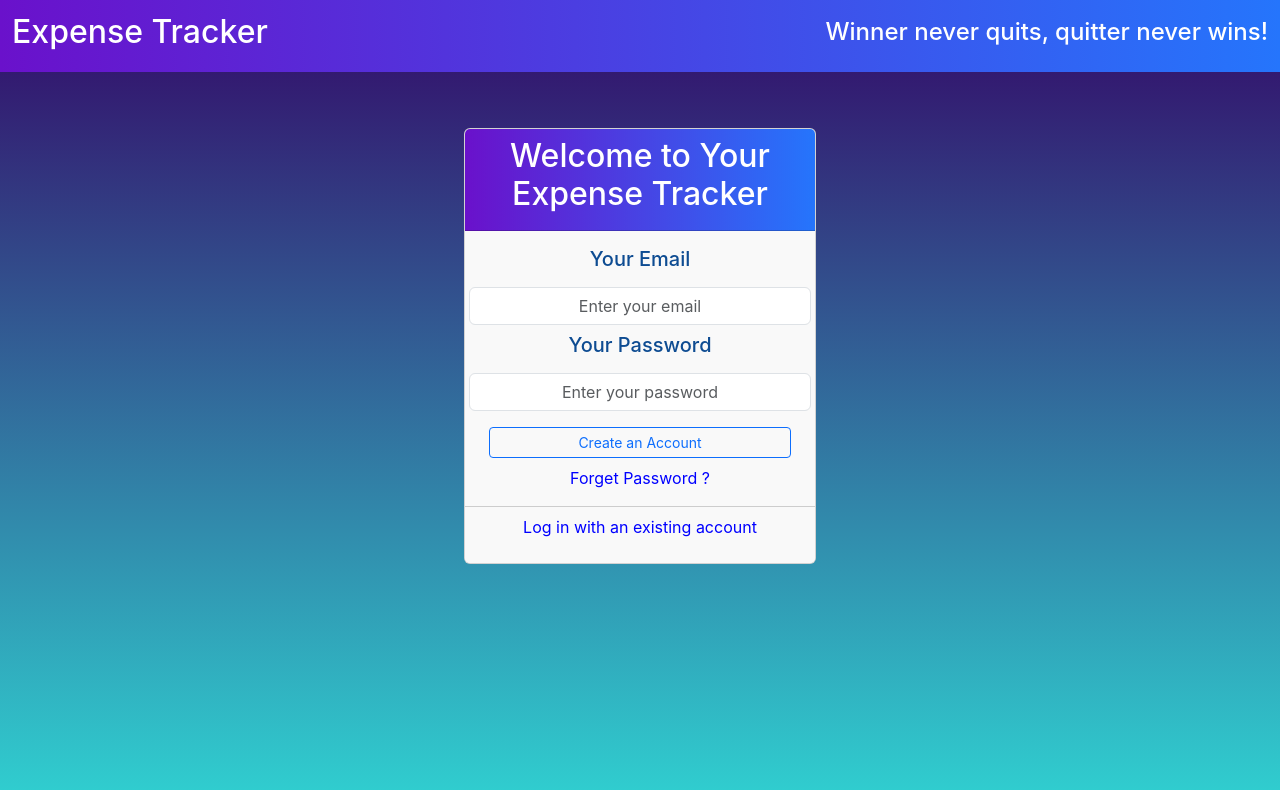
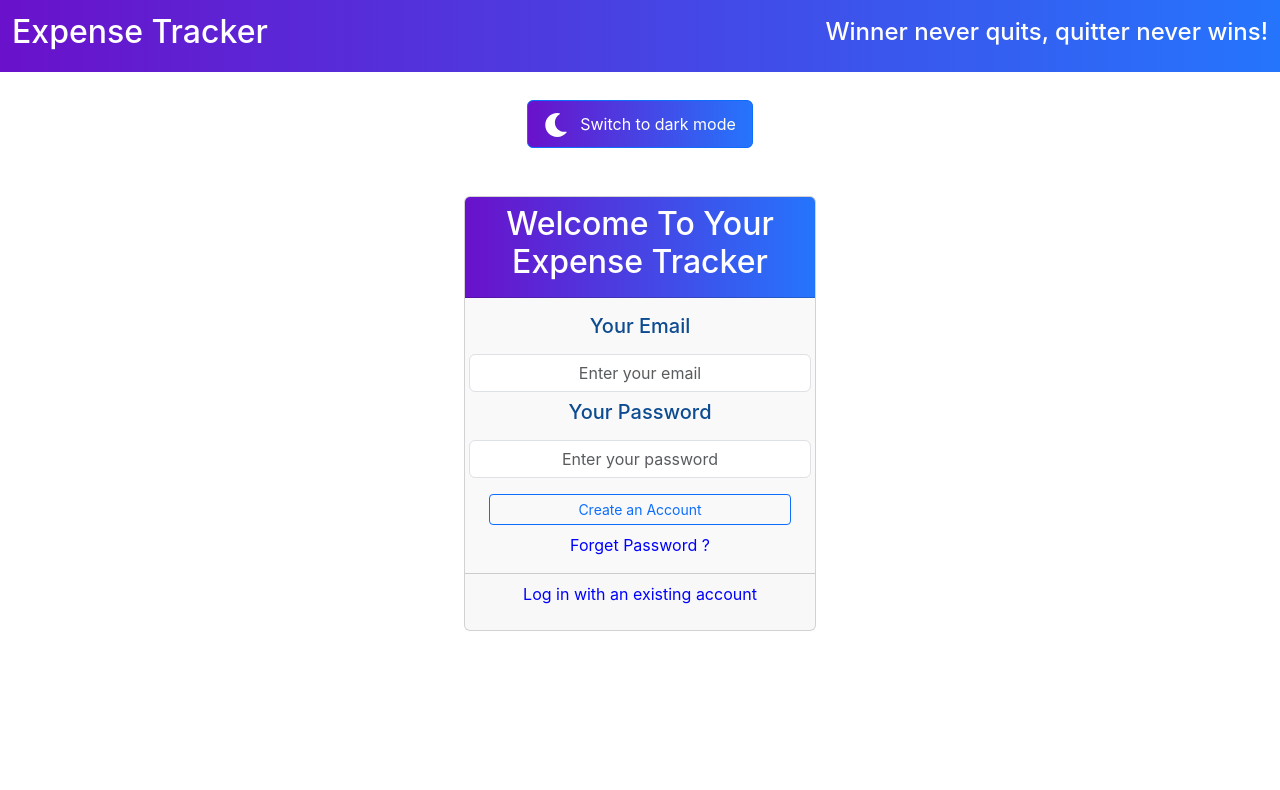
Before and after one commit to harisaini778/ExpenseTracker, a React (Create React App) app: page /LogIn in a window 1280 px wide. Shown: the top 790 px of the page. Built offline with nearby package versions, Linux system fonts and the light colour scheme.

Commit message:
added dark theme component in the store folder, also added a toggle theme in the login button, so that the user can switch between dark and light theme, also with the help of useSelector method,I have done the condtional renderng of the background color in various components

```diff
--- a/src/App.css
+++ b/src/App.css
@@ -3,15 +3,49 @@ body {
   height: 100%;
   margin: 0;
   padding: 0;
-  /* overflow: hidden; */
-  /* Add this to prevent any potential overflow */
+  background-color: #ffffff;
+  /* Set your default background color */
+  color: #000000;
+  /* Set your default text color */
+  display: flex;
+  flex-direction: column;
+}
+
+#root {
+  flex-grow: 1;
+  display: flex;
+  flex-direction: column;
 }
 
 .App {
   text-align: center;
-      overflow-x: hidden !important;
-      background: linear-gradient(to bottom, #323232 0%, #3F3F3F 40%, #1C1C1C 150%), linear-gradient(to top, rgba(255, 255, 255, 0.40) 0%, rgba(0, 0, 0, 0.25) 200%) !important;
-      background-blend-mode: multiply !important;
-        overflow: auto;
-        height: 100%;
+  overflow-x: hidden !important;
+  overflow: auto;
+  flex-grow: 1;
 }
+
+/* Light theme */
+.App.light {
+  background-color: #ffffff;
+  /* Light theme background color */
+  color: #000000;
+  /* Light theme text color */
+}
+
+/* Dark theme */
+.App.dark {
+  background-color: #000000;
+  /* Dark theme background color */
+  color: #ffffff;
+  /* Dark theme text color */
+}
+
+.icon {
+  font-size: 24px;
+  /* Adjust the size as needed */
+}
+.toggle-button {
+  margin-top: 100px !important;
+  margin-left: auto;
+  margin-right: auto;
+}
--- a/src/App.js
+++ b/src/App.js
@@ -6,12 +6,15 @@ import { Profile } from "./components/Profile";
 import EmailVerify from "./components/EmailVerify";
 import { UserDetailsDisplay } from "./components/UserDetailsDisplay";
 import { ForgetPassword } from "./components/ForgetPassword";
+import {  useDispatch,useSelector } from 'react-redux';
+import { toggleTheme } from './store/theme';
 import "./App.css";
-
+ // Import icons from react-icons
 
 const App = () => {
+   const isDarkMode = useSelector((state) => state.theme.darkMode);
   return (
-    <div className="App">
+    <div className={`App ${isDarkMode ? 'dark' : 'light'}`}>
       <Router>
         <Routes>
           <Route path="/" element={<Navigate to="/LogIn" />} />
@@ -24,7 +27,6 @@ const App = () => {
         </Routes>
       </Router>
     </div>
-
   );
 };
 
--- a/src/components/Home.js
+++ b/src/components/Home.js
@@ -2,8 +2,12 @@ import React from "react";
 import { Container, Nav, Navbar, Stack, Badge } from "react-bootstrap";
 import my_img from "../components/assets/home_img.jpg";
 import { useNavigate } from "react-router-dom";
+import { useSelector } from "react-redux";
 
 export const Home = () => {
+
+  const isDarkMode = useSelector((state) => state.theme.darkMode);
+
   const navigate = useNavigate();
 
   const handleBadgeClick = () => {
@@ -13,16 +17,18 @@ export const Home = () => {
   return (
     <div>
       <Navbar expand="lg"
-       style={{
-        backgroundImage: "linear-gradient(to right, #6a11cb 0%, #2575fc 100%)",
-       fontWeight: "bolder",
-      }}>
+        style={{
+          backgroundImage: isDarkMode ? "linear-gradient(to top, #fff1eb 0%, #ace0f9 100%)" : "linear-gradient(to right, #6a11cb 0%, #2575fc 100%)",
+        fontWeight : "bolder"}}
+      >
         <Container>
-          <Navbar.Brand className="text-white"><h1>Expense Tracker</h1></Navbar.Brand>
+          <Navbar.Brand
+            style={{ color: isDarkMode ? "black" : "white" }}>
+            <h1>Expense Tracker</h1></Navbar.Brand>
           <Navbar.Toggle aria-controls="basic-navbar-nav" />
           <Navbar.Collapse id="basic-navbar-nav">
             <Nav className="ms-auto">
-              <div className="text-white">
+              <div style={{ color: isDarkMode ? "black" : "white" }}>
                 Your profile is incomplete
                 <Badge
                   bg="info"
@@ -31,6 +37,7 @@ export const Home = () => {
                     transition: "transform 0.3s",
                     cursor: "pointer",
                     fontWeight: "bold",
+                    color : isDarkMode ? "black" : "white",
                   }}
                   onMouseEnter={(e) => (e.target.style.transform = "scale(1.1)")}
                   onMouseLeave={(e) => (e.target.style.transform = "scale(1)")}
@@ -53,10 +60,14 @@ export const Home = () => {
         }}
       >
         <Container>
-          <h1 className="display-4 text-secondary font-weight-bold" style={{ fontWeight: "bolder", fontSize: "2rem" }}>
+          <h1 className="display-4 text-info font-weight-bold" style={{
+            fontWeight: "bolder", fontSize: "2rem",
+            textShadow: "2px 2px 4px rgba(0,0,0,0.9)"}}>
             Track Your Expenses.
           </h1>
-          <p className="lead text-secondary font-weight-bold" style={{ fontWeight: "bolder", fontSize: "1.5rem" }}>
+          <p className="lead text-info font-weight-bold" style={{
+            fontWeight: "bolder", fontSize: "1.5rem",
+            textShadow: "2px 2px 4px rgba(0,0,0,0.9)"  }}>
             Manage your finances and keep track of your daily expenses with ease.
           </p>
         </Container>
--- a/src/components/Login.js
+++ b/src/components/Login.js
@@ -1,15 +1,26 @@
 import React, { useState, useRef } from "react";
-import { Button, Card, Row } from "react-bootstrap";
+import { Card, Row } from "react-bootstrap";
 import { Form } from "react-bootstrap";
 import { Container } from "react-bootstrap";
 import { Spinner } from "react-bootstrap";
 import { useNavigate } from "react-router-dom";
 import { Nav, Navbar } from "react-bootstrap";
+import { useSelector,useDispatch } from 'react-redux'; // Import useSelector to get the theme state
+import { Button,Stack } from "react-bootstrap";
+import { FaSun, FaMoon } from "react-icons/fa";
+import { toggleTheme } from "../store/theme";
 
 export const LogIn = () => {
+
   const [isLogIn, setIsLogin] = useState(false);
   const [isExisting, setIsExisting] = useState(false);
   const [isLoading, setIsLoading] = useState(false);
+  const isDarkMode = useSelector((state) => state.theme.darkMode);
+  const dispatch = useDispatch();
+
+  const handleToggleTheme = () => {
+    dispatch(toggleTheme());
+  };
 
   const navigate = useNavigate();
 
@@ -88,45 +99,57 @@ export const LogIn = () => {
 
   return (
     <div
-      className="login-container"
-    style={{
-   backgroundImage: "linear-gradient(to top, #30cfd0 0%, #330867 100%)",
-  minHeight: "100vh",
-  display: "flex",
-  flexDirection: "column",
-}}
-
+     className={`login-container ${isDarkMode ? 'dark' : 'light'}`}
     >
-      <Navbar expand="lg" fixed="top" style={{
-        backgroundImage: "linear-gradient(to right, #6a11cb 0%, #2575fc 100%)",
-       fontWeight: "bolder",
-      }}>
+      <Navbar expand="lg" fixed="top" style={{backgroundImage : isDarkMode ? "linear-gradient(to top, #fff1eb 0%, #ace0f9 100%)" : "linear-gradient(to right, #6a11cb 0%, #2575fc 100%)"}}>
         <Container fluid>
-          <Navbar.Brand style={{ color: "white" }}><h2>Expense Tracker</h2></Navbar.Brand>
+          <Navbar.Brand style={{ color: isDarkMode ? "black" : "white" }}><h2>Expense Tracker</h2></Navbar.Brand>
           <Navbar.Toggle aria-controls="basic-navbar-nav" />
           <Navbar.Collapse id="basic-navbar-nav">
             <Nav className="ms-auto">
-              <div style={{ color: "white" }}>
+              <div style={{ color: isDarkMode ? "black" : "white" }}>
                 <h4>Winner never quits, quitter never wins!</h4>
               </div>
             </Nav>
           </Navbar.Collapse>
         </Container>
       </Navbar>
+
+       <Button onClick={handleToggleTheme} className="m-5 toggle-button"
+        style={{
+          backgroundImage: isDarkMode
+            ? "linear-gradient(to top, #fff1eb 0%, #ace0f9 100%)"
+            : "linear-gradient(to right, #6a11cb 0%, #2575fc 100%)",
+          color: isDarkMode ? "black" : "white"
+        }}>
+        <Stack direction="horizontal" gap="1">
+          <div className="m-1">
+            {isDarkMode ? <FaSun className="icon" /> : <FaMoon className="icon" />}
+          </div>
+          <div className="m-1">{`Switch to${isDarkMode ? ' light mode' : ' dark mode'}`}</div>
+        </Stack>
+      </Button>
+
       <Container
         className="main-body-login"
         style={{
           maxWidth: "400px",
-          margin: "80px auto 0",
+          margin: "0px auto 0",
         }}
       >
         <Container>
-          <Card className="card-body-login mt-5" >
+          <Card className="card-body-login">
             <Card.Header
               className="card-border-login"
-              style={{ backgroundImage: "linear-gradient(to right, #6a11cb 0%, #2575fc 100%)", color: "white", textAlign: "center" }}
+              style={{
+                backgroundImage: isDarkMode
+                  ? "linear-gradient(to top, #fff1eb 0%, #ace0f9 100%)"
+                  : "linear-gradient(to right, #6a11cb 0%, #2575fc 100%)",
+                color: isDarkMode ? "black" : "white",
+                textAlign: "center",
+              }}
             >
-              <h2>Welcome to Your Expense Tracker</h2>
+              <h2>Welcome To Your Expense Tracker</h2>
             </Card.Header>
             <Card.Body className="card-border-login" style={{ backgroundColor: "#F9F9F9",paddingBottom:"0px" }}>
               <Form onSubmit={submitFormHandler}>
@@ -134,13 +157,15 @@ export const LogIn = () => {
                   <Form.Label
                     className="mb-2"
                     style={{
-                      textAlign: "center", color: "#0E4C92",
+                      textAlign: "center", color: isDarkMode? "black" : "#0E4C92",
                  }}
                   >
                     <h5>Your Email</h5>
                   </Form.Label>
                   <Form.Control
-                    style={{ textAlign: "center", color: "#0E4C92" }}
+                      style={{
+                      textAlign: "center", color: isDarkMode? "black" : "#0E4C92",
+                 }}
                     type="email"
                     className="mb-2 form-control"
                     onFocus={handleFocus}
@@ -150,12 +175,16 @@ export const LogIn = () => {
                   />
                   <Form.Label
                     className="mb-2"
-                    style={{ textAlign: "center", color: "#0E4C92" }}
+                    style={{
+                      textAlign: "center", color: isDarkMode? "black" : "#0E4C92",
+                 }}
                   >
                     <h5>Your Password</h5>
                   </Form.Label>
                   <Form.Control
-                    style={{ textAlign: "center", color: "#0E4C92" }}
+                     style={{
+                      textAlign: "center", color: isDarkMode? "black" : "#0E4C92",
+                 }}
                     type="password"
                     className="mb-2 form-control"
                     onFocus={handleFocus}
@@ -166,7 +195,7 @@ export const LogIn = () => {
                   {isLogIn || isExisting ? (
                     <div className="d-grid login-btn">
                       <Button
-                        variant="outline-primary"
+                        variant={isDarkMode ? "outline-dark" : "outline-primary"}
                         className="m-2 btn-sm"
                         type="submit"
                       >
@@ -176,7 +205,7 @@ export const LogIn = () => {
                   ) : (
                     <div className="d-grid login-btn">
                       <Button
-                        variant="outline-primary"
+                            variant={isDarkMode ? "outline-dark" : "outline-primary"}
                         className="m-2 btn-sm"
                           type="submit"
                       >
@@ -221,11 +250,7 @@ export const LogIn = () => {
                 </Form.Group>
               </Form>
             </Card.Body>
-            <Card.Footer
-              style={{
-                backgroundColor: "#F9F9F9",
-              }}
-            >
+            <Card.Footer>
               {!isExisting ? (
                 <p
                   onClick={existingAccountHandler}
--- a/src/components/Profile.js
+++ b/src/components/Profile.js
@@ -1,13 +1,15 @@
 import React, { useState } from "react";
 import { Container, Badge, Alert, Navbar,Button } from "react-bootstrap";
 import { useNavigate } from "react-router-dom";
-
+import { useSelector } from "react-redux";
 
 export const Profile = () => {
 const [fullName, setFullName] = useState("");
   const [profilePhotoUrl, setProfilePhotoUrl] = useState("");
   const [showAlert, setShowAlert] = useState(false);
   const navigate = useNavigate();
+  const darkMode = useSelector((state) => state.theme.darkMode);
+  console.log("In profile darkMode : ", darkMode);
 
   const handleFullNameChange = (e) => {
     setFullName(e.target.value);
@@ -46,17 +48,19 @@ const [fullName, setFullName] = useState("");
   return (
     <div className="profile-container"
        style={{
-       backgroundImage: "linear-gradient(to top, #30cfd0 0%, #330867 100%)",
-      minHeight: "100vh",
+       backgroundColor: darkMode ? "black" : "white",
+       minHeight: "100vh",
 }}
     >
       <Navbar expand="lg"
-       style={{
-        backgroundImage: "linear-gradient(to right, #6a11cb 0%, #2575fc 100%)",
-       fontWeight: "bolder",
-      }}>
+         style={{
+          backgroundImage: darkMode
+            ? "linear-gradient(to top, #fff1eb 0%, #ace0f9 100%)"
+            : "linear-gradient(to right, #6a11cb 0%, #2575fc 100%)",
+          fontWeight: "bolder",
+        }}>
        <Container>
-          <Navbar.Brand style={{ color: "white" }}>
+          <Navbar.Brand style={{ color: darkMode ? "black":"white" }}>
             <h2>Welcome To The<br className="d-sm-none" /> Expense Tracker!!!</h2>
           </Navbar.Brand>
           <Navbar.Toggle aria-controls="basic-navbar-nav" />
@@ -66,6 +70,7 @@ const [fullName, setFullName] = useState("");
               style={{
                 cursor: "pointer",
                 fontWeight: "bold",
+                color : darkMode ? "black" : "white",
               }}
               onClick={() => navigate("/UserDetailsDisplay")} // Navigate when badge is clicked
             >
@@ -84,11 +89,13 @@ const [fullName, setFullName] = useState("");
           </Alert>
         )}
         <div className="mt-4"
-        style={{color:"white",border:"2px solid white",borderRadius:"10px",padding:"25px"}}>
+        style={{color: darkMode? "white" : "black",border:darkMode ? "2px solid white" : "2px solid black",borderRadius:"10px",padding:"25px"}}>
           <h2 style={{marginBottom:"10px"}}>Contact Information</h2>
           <form onSubmit={handleSubmit}>
             <div className="row">
-              <div className="col-md-6 mb-3" style={{fontWeight:"bold"}}>
+              <div className="col-md-6 mb-3" style={{
+                fontWeight: "bold",
+                color: darkMode ? "white" : "black"}}>
                 <label htmlFor="fullName" className="form-label">
                   Full Name:
                 </label>
@@ -101,7 +108,9 @@ const [fullName, setFullName] = useState("");
                   required
                 />
               </div>
-              <div className="col-md-6 mb-3" style={{fontWeight:"bold"}}>
+              <div className="col-md-6 mb-3" style={{
+                fontWeight: "bold",
+              color: darkMode ? "white" : "black"}}>
                 <label htmlFor="profilePhotoUrl" className="form-label">
                   Profile Photo URL:
                 </label>
@@ -116,7 +125,13 @@ const [fullName, setFullName] = useState("");
               </div>
             </div>
              <div className="d-grid gap-2">
-            <Button variant="primary" size="lg" onClick={handleSubmit}>
+              <Button variant="primary" size="lg" onClick={handleSubmit}
+               style={{
+              backgroundImage: darkMode
+            ? "linear-gradient(to top, #fff1eb 0%, #ace0f9 100%)"
+            : "linear-gradient(to right, #6a11cb 0%, #2575fc 100%)",
+              color: darkMode ? "black" : "white"
+        }}>
              Save
            </Button>
             </div>
--- a/src/components/UserDetailsDisplay.js
+++ b/src/components/UserDetailsDisplay.js
@@ -3,11 +3,13 @@ import { Container, Navbar, Nav, Button, Badge, Card } from "react-bootstrap";
 import { useNavigate } from "react-router-dom";
 import { ExpenseTracker } from "./ExpenseTracker";
 import { ListGroup } from "react-bootstrap";
+import { useSelector } from "react-redux";
 
 export const UserDetailsDisplay = () => {
  const [userData, setUserData] = useState({});
   const [isLoading, setIsLoading] = useState(true);
   const navigate = useNavigate();
+  const darkMode = useSelector((state) => state.theme.darkMode);
 
   useEffect(() => {
     // Retrieve user data from localStorage
@@ -37,19 +39,21 @@ export const UserDetailsDisplay = () => {
   return (
     <div
       style={{
-        backgroundImage: "linear-gradient(to top, #30cfd0 0%, #330867 100%)",
+        backgroundColor : darkMode ? "black" : "white",
         minHeight: "100vh",
       }}
     >
       <Navbar
         expand="lg"
-        style={{
-          backgroundImage: "linear-gradient(to right, #6a11cb 0%, #2575fc 100%)",
+       style={{
+          backgroundImage: darkMode
+            ? "linear-gradient(to top, #fff1eb 0%, #ace0f9 100%)"
+            : "linear-gradient(to right, #6a11cb 0%, #2575fc 100%)",
           fontWeight: "bolder",
         }}
       >
         <Container>
-          <Navbar.Brand style={{ color: "white" }}>
+          <Navbar.Brand style={{ color: darkMode ?  "black":"white" }}>
             <h2>Expense Tracker</h2>
           </Navbar.Brand>
           <Navbar.Toggle aria-controls="basic-navbar-nav" />
@@ -57,7 +61,7 @@ export const UserDetailsDisplay = () => {
             <Nav className="ms-auto">
               <Badge
                 className="d-flex align-items-center bg-info"
-                style={{ borderRadius: "10px" }}
+                style={{ borderRadius: "10px",color: darkMode ? "black" : "white" }}
               >
                 <h6>Your profile is now 100% complete.</h6>
               </Badge>
@@ -78,9 +82,10 @@ export const UserDetailsDisplay = () => {
       <Card style={{ marginTop: "80px" }}>
         <Card.Header
           style={{
-            backgroundImage:
-              "linear-gradient(to right, #6a11cb 0%, #2575fc 100%)",
-            color: "white",
+            backgroundImage: darkMode
+            ? "linear-gradient(to top, #fff1eb 0%, #ace0f9 100%)"
+            : "linear-gradient(to right, #6a11cb 0%, #2575fc 100%)",
+            color: darkMode ? "black":"white",
           }}
         >
           <h2>User Details</h2>
--- a/src/store/index.js
+++ b/src/store/index.js
@@ -1,10 +1,12 @@
 // store.js
 import { configureStore } from '@reduxjs/toolkit';
-import verificationReducer from '../store/auth';
+import verificationReducer from './auth'; // Import your existing reducer
+import themeReducer from './theme'; // Import the new theme reducer
 
 const store = configureStore({
   reducer: {
     verification: verificationReducer,
+    theme: themeReducer, // Add the theme reducer
     // Add other reducers as needed
   },
 });
--- /dev/null
+++ b/src/store/theme.js
@@ -0,0 +1,19 @@
+// themeSlice.js
+import { createSlice } from '@reduxjs/toolkit';
+
+const initialState = {
+  darkMode: false, // Default theme is light
+};
+
+const themeSlice = createSlice({
+  name: 'theme',
+  initialState,
+  reducers: {
+    toggleTheme: (state) => {
+      state.darkMode = !state.darkMode;
+    },
+  },
+});
+
+export const { toggleTheme } = themeSlice.actions;
+export default themeSlice.reducer;
```
Lines whose indentation alone changed are shown as unchanged.
